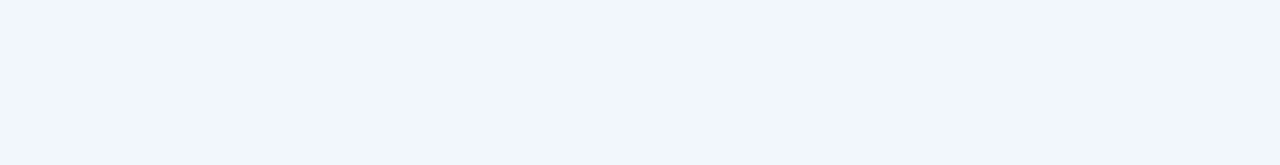
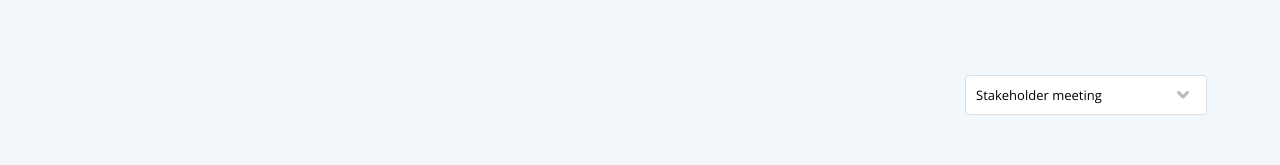
Before and after one commit to UNRULYEON/advo-kit, a React (Create React App) app: page / in a window 1280 px wide. Shown: the top 165 px of the page. Built offline with nearby package versions, Linux system fonts and the light colour scheme.

Commit message:
Add box dropdown

```diff
--- a/src/App.tsx
+++ b/src/App.tsx
@@ -1,14 +1,14 @@
 import styled from 'styled-components'
 import Box from './components/Box'
-// import DeckSelector from './components/DeckSelector'
+import DeckSelector from './components/DeckSelector'
 import Footer from './components/Footer'
 import Menu from './components/Menu'
 
 const App = () => {
   return (
     <AppStyled>
-      {/* <DeckSelector /> */}
       <Box />
+      <DeckSelector />
       <Footer />
       <Menu />
     </AppStyled>
@@ -21,10 +21,8 @@ const AppStyled = styled.main`
 
   display: grid;
   grid-template-columns: 1fr;
-  grid-template-rows: 1fr 4fr min-content;
+  grid-template-rows: 1fr min-content;
   grid-template-areas:
-    /* 'selector' */
-    'box'
     'box'
     'footer';
   justify-items: center;
--- a/src/components/DeckSelector.tsx
+++ b/src/components/DeckSelector.tsx
@@ -1,8 +1,9 @@
-import { AnimatePresence } from 'framer-motion'
+import { motion, useAnimationControls, Variants } from 'framer-motion'
 import { useAtom } from 'jotai'
-import { useState } from 'react'
+import { useEffect, useState } from 'react'
 import styled from 'styled-components'
 import { Deck } from '../constants'
+import ArrowIcon from '../icons/ArrowIcon'
 import { decksAtom, selectedDeckAtom } from '../state'
 
 const DeckSelector = () => {
@@ -10,76 +11,159 @@ const DeckSelector = () => {
   const [decks] = useAtom(decksAtom)
   const [isActive, setIsActive] = useState<boolean>(false)
 
+  const deckOptionListControls = useAnimationControls()
+  const DeckOptionListVariants: Variants = {
+    hide: {
+      opacity: 0,
+      translateY: 4,
+      transition: {
+        duration: 0.2,
+      },
+    },
+    show: {
+      opacity: 1,
+      translateY: 8,
+      transition: {
+        duration: 0.2,
+      },
+    },
+  }
+
   const handleDeckChange = (deck: Deck) => {
-    setIsActive(false)
+    setIsActive((ia) => !ia)
     setSelectedDeck(deck)
   }
 
-  const options = decks.filter((deck) => deck.id !== selectedDeck.id)
+  const options: Deck[] = [...decks, { id: 'soon', name: 'Soon...', cards: [] }]
+
+  useEffect(() => {
+    deckOptionListControls.start(isActive ? 'show' : 'hide')
+  }, [deckOptionListControls, isActive])
 
   return (
+    <DeckContainerStyled>
       <DeckSelectorStyled>
-      <CurrentDeck onClick={() => setIsActive((a) => !a)}>
-        {selectedDeck.name}
+        <CurrentDeck onClick={() => setIsActive((a) => !a)} active={isActive}>
+          {isActive ? 'Choose your kit' : selectedDeck.name}
         </CurrentDeck>
-      <AnimatePresence>
-        {isActive && (
-          <DeckOptionList>
-            {options.map((deck) => (
-              <DeckOption key={deck.id} onClick={() => handleDeckChange(deck)}>
+        <IconStyled active={isActive}>
+          <ArrowIcon />
+        </IconStyled>
+        <DeckOptionList
+          initial="hide"
+          variants={DeckOptionListVariants}
+          animate={deckOptionListControls}
+        >
+          {options.map((deck, i) => (
+            <DeckOption
+              key={deck.id}
+              onClick={() => {
+                if (i !== options.length - 1) handleDeckChange(deck)
+              }}
+              disabled={i === options.length - 1}
+            >
               {deck.name}
             </DeckOption>
           ))}
           {options.length === 0 && (
-              <DeckOptionListEmptyState>
-                No other decks
-              </DeckOptionListEmptyState>
+            <DeckOptionListEmptyState>No other decks</DeckOptionListEmptyState>
           )}
         </DeckOptionList>
-        )}
-      </AnimatePresence>
       </DeckSelectorStyled>
+    </DeckContainerStyled>
   )
 }
+
+const DeckContainerStyled = styled.div`
+  position: absolute;
+  display: flex;
+  top: 75px;
+  right: 75px;
+  width: 100%;
+  max-width: 240px;
+  justify-content: flex-start;
+  flex-direction: column;
+`
 
 const DeckSelectorStyled = styled.div`
   position: relative;
   display: flex;
-  flex-flow: column;
+  height: 40px;
+  justify-content: flex-start;
+  flex-direction: column;
+  justify-content: center;
+
+  user-select: none;
 `
 
-const CurrentDeck = styled.div`
-  padding: 12px;
-  border-radius: 6px;
+const CurrentDeck = styled.div<{ active: boolean }>`
+  position: absolute;
+  padding: 9.5px 10px;
+  width: 220px;
+  border-radius: 4px;
 
-  background-color: whitesmoke;
+  background-color: white;
+  border: ${({ active }) =>
+    active ? ' 1px solid #0090E3' : ' 1px solid #dddddd'};
   color: black;
 
-  transition: background-color 0.2s ease-in-out;
+  font-family: 'Open Sans';
+  font-style: normal;
+  font-weight: 400;
+  font-size: 13px;
+  line-height: 146%;
+
+  transition: 0.1s ease-in-out;
 
   :hover {
-    background-color: #ececec;
     cursor: pointer;
+    border: ${({ active }) =>
+      active ? ' 1px solid #0090E3' : ' 1px solid #a8a8a8'};
+
+    transition: 0.1s ease-in-out;
   }
 `
 
-const DeckOptionList = styled.div`
+const IconStyled = styled.div<{ active: boolean }>`
+  position: absolute;
+  right: 16px;
+  transition: 0.1s ease-in-out;
+  transition: transform 0.2s ease-in-out;
+
+  transform: ${({ active }) => (active ? 'rotate(180deg)' : 'rotate(0deg)')};
+
+  > svg > path {
+    fill: ${({ active }) => (active ? '#0090E3' : '#BBBBBB')};
+    transition: 0.1s ease-in-out;
+  }
+`
+
+const DeckOptionList = styled(motion.div)`
   position: absolute;
   width: -webkit-fill-available;
-  top: 52px;
-  padding: 12px;
+  top: 40px;
 
   display: flex;
-  gap: 6px;
-  border-radius: 6px;
+  flex-flow: column;
+  overflow: overlay;
+  border-radius: 4px;
 
-  background-color: #ececec;
+  background-color: white;
   color: black;
 `
 
-const DeckOption = styled.div`
+const DeckOption = styled.div<{ disabled?: boolean }>`
+  padding: 10px;
+  color: ${({ disabled }) => (disabled ? '#BBBBBB' : 'inherit')};
+
+  font-family: 'Open Sans';
+  font-style: normal;
+  font-weight: 400;
+  font-size: 14px;
+
   :hover {
-    cursor: pointer;
+    background-color: ${({ disabled }) => (disabled ? 'white' : '#f2f7fc')};
+    cursor: ${({ disabled }) => (disabled ? 'not-allo' : 'pointer')};
   }
 `
 
--- /dev/null
+++ b/src/icons/ArrowIcon.tsx
@@ -0,0 +1,21 @@
+import { FC, SVGProps } from 'react'
+
+const ArrowIcon: FC<SVGProps<SVGSVGElement>> = ({ ...rest }) => {
+  return (
+    <svg
+      width="12"
+      height="13"
+      viewBox="0 0 12 13"
+      fill="none"
+      xmlns="http://www.w3.org/2000/svg"
+      {...rest}
+    >
+      <path
+        d="M5.02042 10.1533L0.407001 5.53983C-0.904182 4.24079 1.25684 1.9705 2.59231 3.31811L5.99167 6.71747L9.46387 3.31811C10.86 1.92194 12.8025 4.37434 11.6492 5.52769L7.03576 10.1411C6.42873 10.6753 5.54247 10.6753 5.02042 10.1411L5.02042 10.1533Z"
+        fill="#BBBBBB"
+      />
+    </svg>
+  )
+}
+
+export default ArrowIcon
```
Lines whose indentation alone changed are shown as unchanged.
